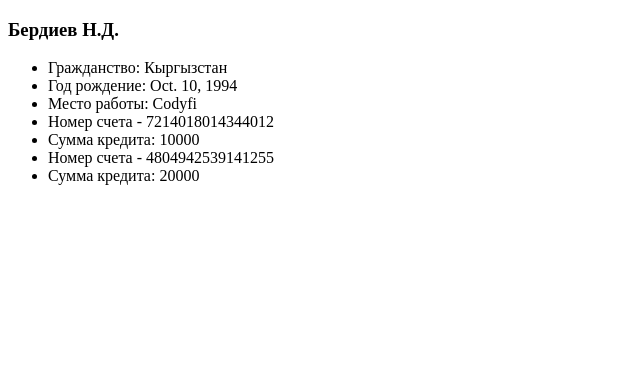
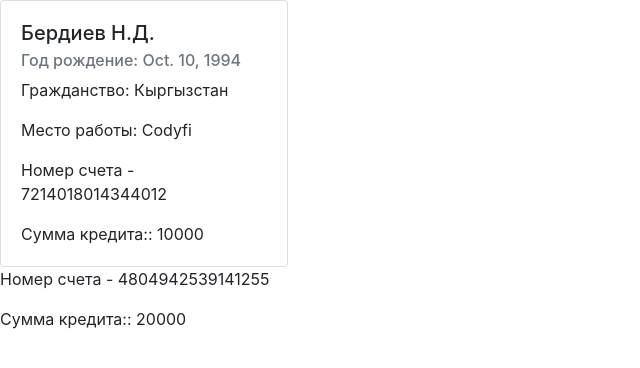
Before and after one commit to SetManAta/hw_3_Nurlan, a Django app: page /1/detail/ in a window 1280 px wide. Shown: the top 368 px of the page, without its empty margins (0-640 px from the left). Run offline with Django 4.2, Linux system fonts and the light colour scheme; data comes from the database, SQL or seed files in the repository.

Commit message:
detail card

```diff
--- a/credit/templates/detail.html
+++ b/credit/templates/detail.html
@@ -1,36 +1,37 @@
+
 
 <!doctype html>
 <html lang="en">
   <head>
-    <meta charset="UTF-8">
-    <meta name="viewport"
-          content="width=device-width, user-scalable=no, initial-scale=1.0, maximum-scale=1.0, minimum-scale=1.0">
-    <meta http-equiv="X-UA-Compatible" content="ie=edge">
-    <title>Document</title>
+    <!-- Required meta tags -->
+    <meta charset="utf-8">
+    <meta name="viewport" content="width=device-width, initial-scale=1, shrink-to-fit=no">
+
+    <!-- Bootstrap CSS -->
+    <link rel="stylesheet" href="https://cdn.jsdelivr.net/npm/bootstrap@4.6.2/dist/css/bootstrap.min.css" integrity="sha384-xOolHFLEh07PJGoPkLv1IbcEPTNtaed2xpHsD9ESMhqIYd0nLMwNLD69Npy4HI+N" crossorigin="anonymous">
+
+    <title>Hello, world!</title>
   </head>
   <body>
 
-<h3>{{ client.name }}</h3>
-<ul>
-    <li>Гражданство: {{client.citizenship}}</li>
-    <li>Год рождение: {{client.birth_year}}</li>
-    <li>Место работы: {{client.work_place}}</li>
 
+    <div class="card" style="width: 18rem;">
+        <div class="card-body">
+          <h5 class="card-title">{{ client.name }}</h5>
+          <h6 class="card-subtitle mb-2 text-muted">Год рождение: {{client.birth_year}}</h6>
+          <p class="card-text">Гражданство: {{client.citizenship}}</p>
+          <p class="card-text">Место работы: {{client.work_place}}</p>
           {% for klient in client.accounts.all%}
           {% for credit in klient.credits.all%}
+          <p class="card-text">{{klient}}</p>
+          <p class="card-text">Сумма кредита:: {{credit.sum}}</p>
 
-
-
-
-    <li>{{klient}}</li>
-    <li>Сумма кредита: {{credit.sum}}</li>
-
+        </div>
+      </div>
 {%endfor%}
 {%endfor%}
-
-
-</ul>
-
+    <script src="https://cdn.jsdelivr.net/npm/jquery@3.5.1/dist/jquery.slim.min.js" integrity="sha384-DfXdz2htPH0lsSSs5nCTpuj/zy4C+OGpamoFVy38MVBnE+IbbVYUew+OrCXaRkfj" crossorigin="anonymous"></script>
+    <script src="https://cdn.jsdelivr.net/npm/bootstrap@4.6.2/dist/js/bootstrap.bundle.min.js" integrity="sha384-Fy6S3B9q64WdZWQUiU+q4/2Lc9npb8tCaSX9FK7E8HnRr0Jz8D6OP9dO5Vg3Q9ct" crossorigin="anonymous"></script>
 
 
   </body>
```
Lines whose indentation alone changed are shown as unchanged.
